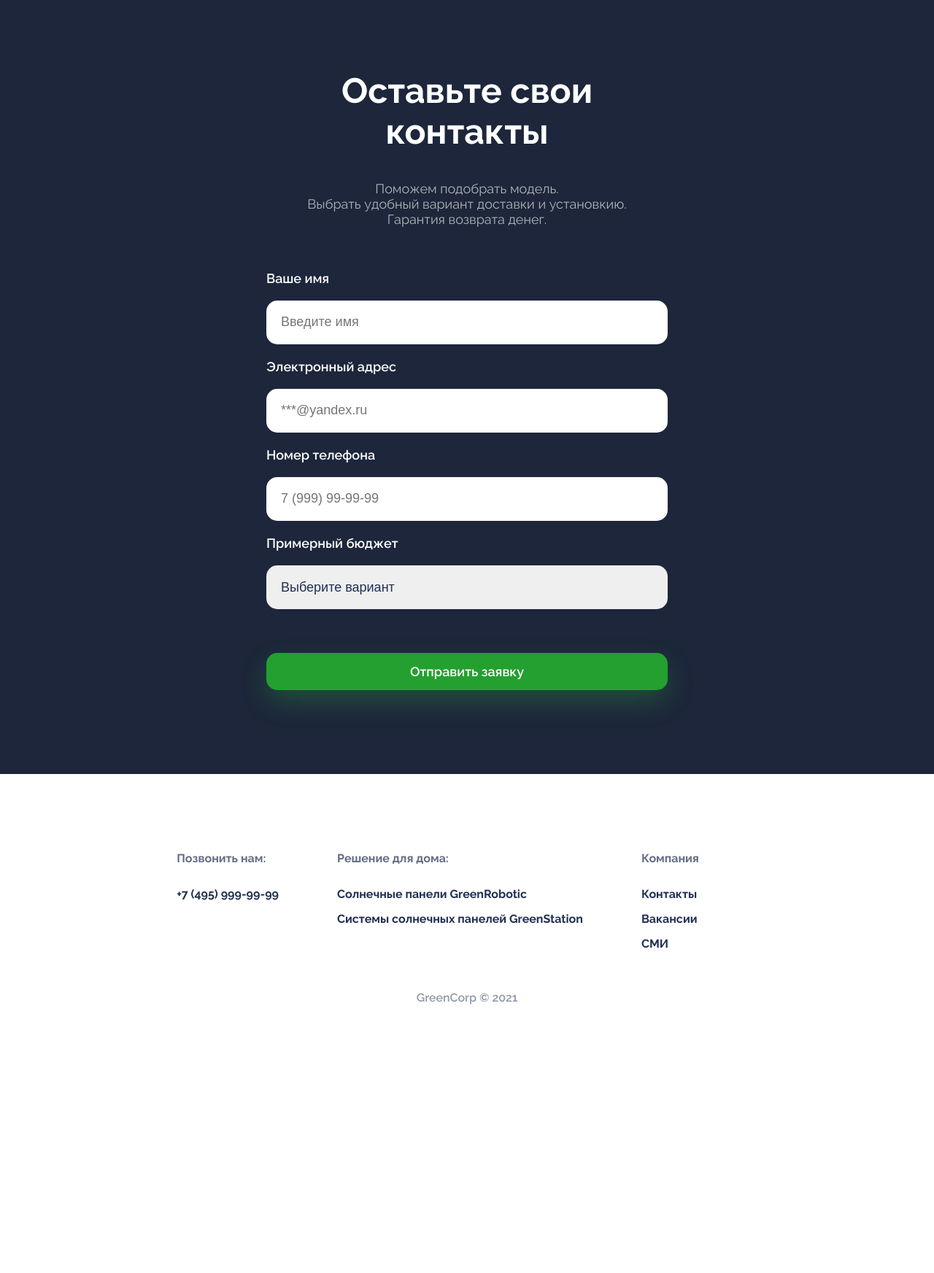
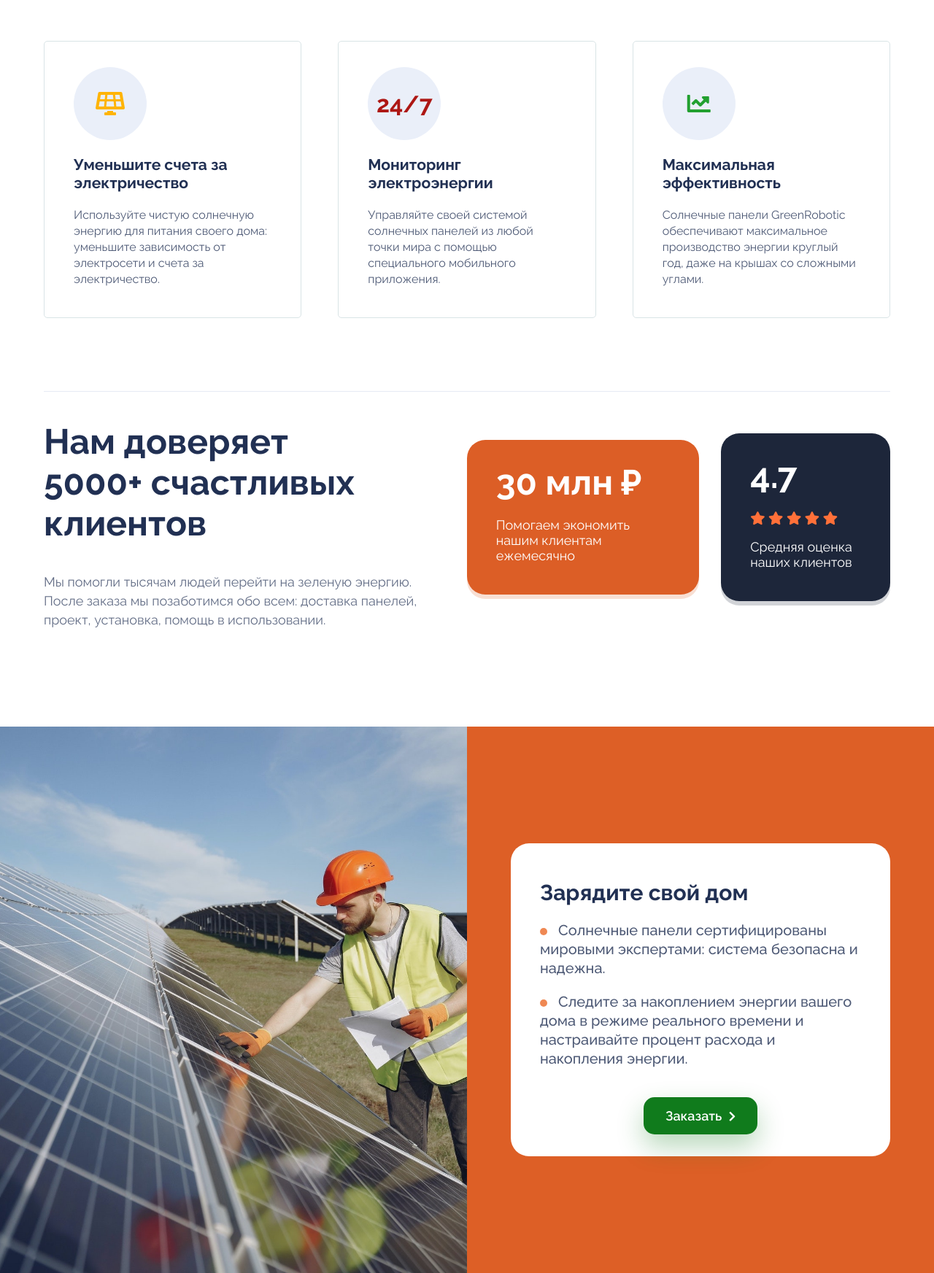
Before and after one commit to tata-melnick/green-corp-landing, a plain HTML site: page index.html in a window 1280 px wide. Shown: the part 880-2625 px from the top of the page at 73% size. Before the commit the page ends 2347 px from the top, so only its background shows below. Drawn offline with nearby package versions, Linux system fonts and the light colour scheme.

Commit message:
добавила секции features и promo

```diff
--- a/index.html
+++ b/index.html
@@ -29,6 +29,75 @@
     <div class="hero__img animate__animated animate__fadeInRight animate__slow">
       <img src="./img/sun.png" alt="img" class="hero__img-sun">
       <img src="./img/solar-panel.png" alt="img" class="hero__img-battery">
+    </div>
+  </section>
+  <section class="features">
+    <ul class="features-cards__list">
+      <li class="features-cards__item card">
+        <div class="card__logo card__logo-yellow"><i class="fas fa-solar-panel"></i></div>
+        <h3 class="card__title">Уменьшите счета за электричество</h3>
+        <div class="card__text">Используйте чистую солнечную энергию для питания своего дома: уменьшите зависимость от
+          электросети и счета
+          за электричество.</div>
+      </li>
+      <li class="features-cards__item card">
+        <div class="card__logo card__logo-red">24/7</div>
+        <h3 class="card__title">Мониторинг электроэнергии</h3>
+        <div class="card__text">Управляйте своей системой солнечных панелей из любой точки мира с помощью специального
+          мобильного
+          приложения.</div>
+      </li>
+      <li class="features-cards__item card">
+        <div class="card__logo card__logo-green"><i class="fas fa-chart-line"></i></div>
+        <h3 class="card__title">Максимальная эффективность</h3>
+        <div class="card__text">Солнечные панели GreenRobotic обеспечивают максимальное производство энергии круглый
+          год, даже на крышах со
+          сложными углами.</div>
+      </li>
+    </ul>
+    <div class="features__feedback feedback">
+      <div class="feedback__coll-left">
+        <h2 class="feedback__title">Нам доверяет <br>5000+ счастливых клиентов</h2>
+        <div class="feedback__text">Мы помогли тысячам людей перейти на зеленую энергию.
+          <br>После заказа мы позаботимся обо всем: доставка панелей, проект, установка, помощь в
+          использовании.
+        </div>
+      </div>
+      <div class="feedback__coll-right">
+        <div class="feedback__box savings-box">
+          <h3 class="feedback__box-title">30 млн ₽</h3>
+          <div class="feedback__box-text">Помогаем экономить нашим клиентам ежемесячно</p>
+          </div>
+        </div>
+        <div class="feedback__box rate-box">
+          <h3 class="feedback__box-title">4.7</h3>
+          <div class="feedback__box-stars">
+            <i class="fas fa-star"></i>
+            <i class="fas fa-star"></i>
+            <i class="fas fa-star"></i>
+            <i class="fas fa-star"></i>
+            <i class="fas fa-star"></i>
+          </div>
+          <div class="feedback__box-text">Средняя оценка наших клиентов</p>
+          </div>
+        </div>
+  </section>
+  <section class="promo">
+    <div class="promo__coll-left"></div>
+    <div class="promo__coll-right">
+      <div class="promo__content">
+        <h2 class="promo__title">Зарядите свой дом</h2>
+        <div class="promo__text">
+          Солнечные панели сертифицированы мировыми экспертами: система безопасна и надежна.
+        </div>
+        <div class="promo__text">
+          Следите за накоплением энергии вашего дома в режиме реального времени и настраивайте процент расхода и
+          накопления энергии.
+        </div>
+        <div class="promo__btn-wrap">
+          <button type="button" class="promo__btn">Заказать <i class="fas fa-chevron-right"></i></button>
+        </div>
+      </div>
     </div>
   </section>
   <section class="form">
--- a/main.css
+++ b/main.css
@@ -4,6 +4,8 @@
 
 @import "./styles/header.css";
 @import "./styles/hero.css";
+@import "./styles/features.css";
+@import "./styles/promo.css";
 @import "./styles/form.css";
 @import "./styles/footer.css";
 
--- a/styles/base.css
+++ b/styles/base.css
@@ -1,5 +1,5 @@
 body {
-    font-family: "Raleway", Helvetica, sans-serif;
+    font-family: "Raleway", sans-serif;
     color: #213053;
     font-size: 18px;
     margin: 0;
@@ -9,6 +9,19 @@ a {
     text-decoration: none;
     font-weight: bold;
     color: #213053;
+}
+
+h1, h2, h3, h4 {
+    margin: 0;
+}
+
+ul {
+    padding: 0;
+    margin: 0;
+}
+
+ul li {
+    list-style: none;
 }
 
 button {
@@ -28,17 +41,3 @@ button:hover {
     box-shadow: 0 16px 36px rgba(246 152 12 / 20%);
     transition: .3s ease-in;
 }
-
-.header__btn {
-    font-size: 15px;
-}
-
-.hero__btn {
-    border-radius: 20px;
-    padding: 20px 25px;
-}
-
-.form__btn {
-    font-weight: 600;
-    margin-top: 40px;
-}
--- /dev/null
+++ b/styles/features.css
@@ -0,0 +1,108 @@
+.features {
+    background: #fff;
+    padding: 115px 60px;
+}
+
+.features-cards__list {
+    display: grid;
+    grid-template-columns: 1fr 1fr 1fr;
+    grid-gap: 50px;
+    border-bottom: 1px solid #E6EAF4;
+    padding-bottom: 100px;
+}
+
+.features-cards__item {
+    border: solid 1px #D9E4E6;
+    background: #fff;
+    border-radius: 5px;
+    padding: 35px 40px 25px;
+}
+
+.features__feedback {
+    display: flex;
+    justify-content: space-between;
+}
+
+
+.card__logo {
+    display: flex;
+    justify-content: center;
+    align-items: center;
+    width: 100px;
+    height: 100px;
+    font-size: 32px;
+    font-weight: 700;
+    background: #eaeff9;
+    border-radius: 50%;
+}
+
+.card__logo-yellow {
+    color: #ffb406;
+}
+
+.card__logo-red {
+    color: #ad1714;
+}
+
+.card__logo-green {
+    color: #22a030;
+}
+
+.card__title {
+    margin: 21px 0;
+}
+
+.card__text {
+    font-size: 16px;
+    line-height: 22px;
+    opacity: .8;
+    margin: 16px 0;
+}
+
+.feedback__coll-left {
+    margin-right: 10px;
+}
+
+.feedback__title {
+    font-size: 48px;
+    margin: 40px 0;
+}
+
+.feedback__text {
+    line-height: 26px;
+    opacity: .7;
+    margin: 18px 0;
+}
+
+.feedback__coll-right {
+    display: flex;
+    align-items: center;
+}
+
+.feedback__box {
+    color: #fff;
+    border-radius: 25px;
+    padding: 30px 40px 25px;
+}
+
+.feedback__box-title {
+    font-size: 48px;
+    margin-top: 0;
+    margin-bottom: 20px;
+}
+
+.feedback__box-stars {
+    color: #ff7039;
+    margin: 18px 0;
+}
+
+.savings-box {
+    background-color: #dc5e26;
+    box-shadow: 0 6px 0 rgb(221 95 38 / 20%);
+    margin-right: 30px;
+}
+
+.rate-box {
+    background-color: #1D263A;
+    box-shadow: 0 6px 0 rgb(29 38 58 / 20%);
+}
--- a/styles/form.css
+++ b/styles/form.css
@@ -50,3 +50,8 @@
 .form__group-select {
     appearance: none;
 }
+
+.form__btn {
+    font-weight: 600;
+    margin-top: 40px;
+}
--- a/styles/header.css
+++ b/styles/header.css
@@ -29,3 +29,7 @@
     color: rgb(19 194 36);
     transition: .3s;
 }
+
+.header__btn {
+    font-size: 15px;
+}
--- a/styles/hero.css
+++ b/styles/hero.css
@@ -15,6 +15,7 @@
     font-size: 70px;
     font-weight: bold;
     line-height: 76px;
+    margin: 58px 0;
 }
 
 .hero__content-text {
@@ -47,3 +48,8 @@
 .hero__img-battery {
     width: 500px;
 }
+
+.hero__btn {
+    border-radius: 20px;
+    padding: 20px 25px;
+}
--- a/styles/media.css
+++ b/styles/media.css
@@ -39,6 +39,7 @@
     .hero__content-title {
         font-size: 36px;
         line-height: 40px;
+        margin: 30px 0;
     }
 
     .hero__img-sun {
@@ -48,6 +49,54 @@
 
     .hero__img-battery {
         width: 280px;
+    }
+
+    .features {
+        padding: 50px 10px;
+    }
+
+    .features-cards__list {
+        grid-template-columns: auto;
+    }
+
+    .features__feedback {
+        flex-direction: column;
+    }
+
+    .feedback__coll-left {
+        margin-right: 0;
+    }
+
+    .feedback__coll-right {
+        flex-direction: column;
+        align-items: initial;
+    }
+
+    .feedback__title {
+        margin: 30px 0;
+    }
+
+    .feedback__title, .feedback__box-title {
+        font-size: 36px;
+    }
+
+    .savings-box {
+        margin-right: 0;
+        margin-bottom: 30px;
+    }
+
+    .promo {
+        flex-direction: column-reverse;
+    }
+
+
+    .promo__coll-left {
+        width: 100%;
+        height: 500px;
+    }
+
+    .promo__coll-right {
+        padding: 50px 10px;
     }
 
     .form {
--- /dev/null
+++ b/styles/promo.css
@@ -0,0 +1,62 @@
+.promo {
+    display: flex;
+}
+
+.promo__coll-left {
+    background: url("../img/promo.jpg") center center no-repeat;
+    background-size: cover;
+    width: 50%;
+    flex-shrink: 0;
+}
+
+.promo__coll-right {
+    background: #dd5f26;
+    padding: 160px 60px;
+}
+
+.promo__content {
+    background-color: white;
+    padding: 30px 40px;
+    border-radius: 25px;
+    font-size: 20px;
+    font-weight: 500;
+    line-height: 26px;
+}
+
+.promo__title {
+    margin: 25px 0;
+}
+
+.promo__text:before {
+    content: '';
+    display: inline-block;
+    width: 10px;
+    height: 10px;
+    border-radius: 50%;
+    background-color: #ec6b29;
+    margin-right: 10px;
+}
+
+.promo__text {
+    opacity: .8;
+    margin-bottom: 20px;
+}
+
+
+.promo__btn-wrap {
+    display: flex;
+    justify-content: center;
+}
+
+.promo__btn {
+    background-color: #107b1c;
+    margin-top: 20px;
+    font-weight: 600;
+    box-shadow: 0 16px 36px rgb(16 122 28 / 30%);
+    padding: 15px 30px;
+}
+
+.promo__btn i {
+    font-size: 15px;
+    margin-left: 5px;
+}
```
Also changed, not shown: img/promo.jpg (added).
